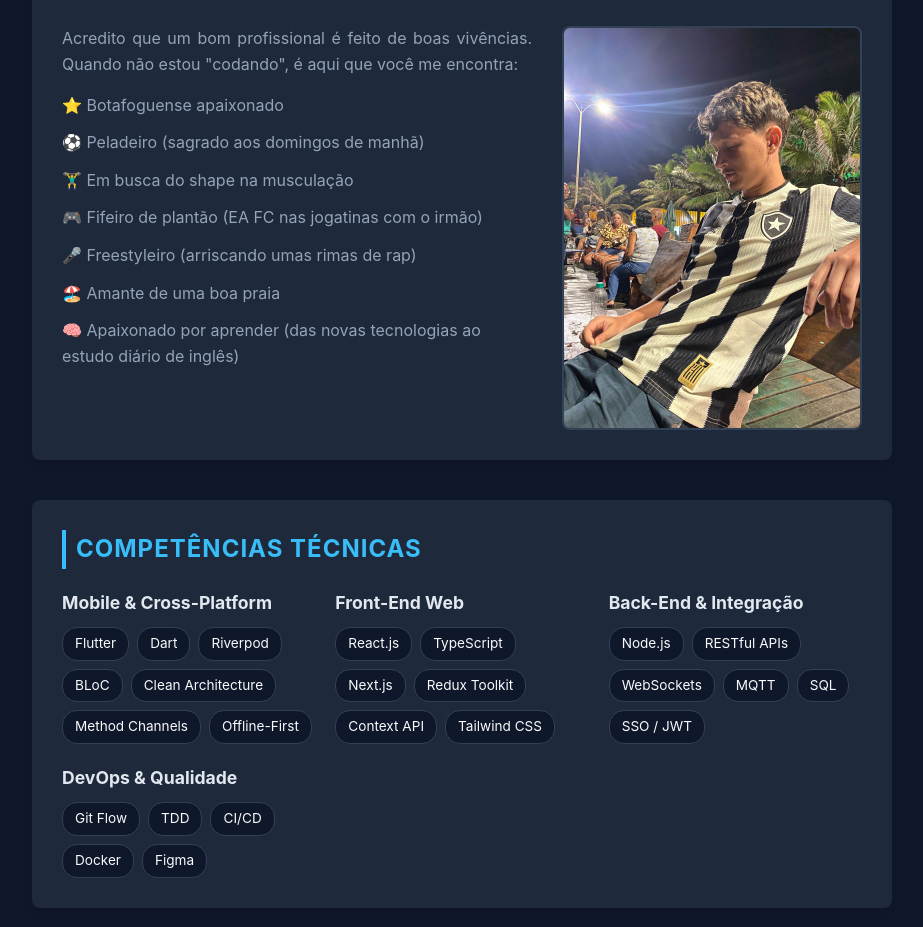
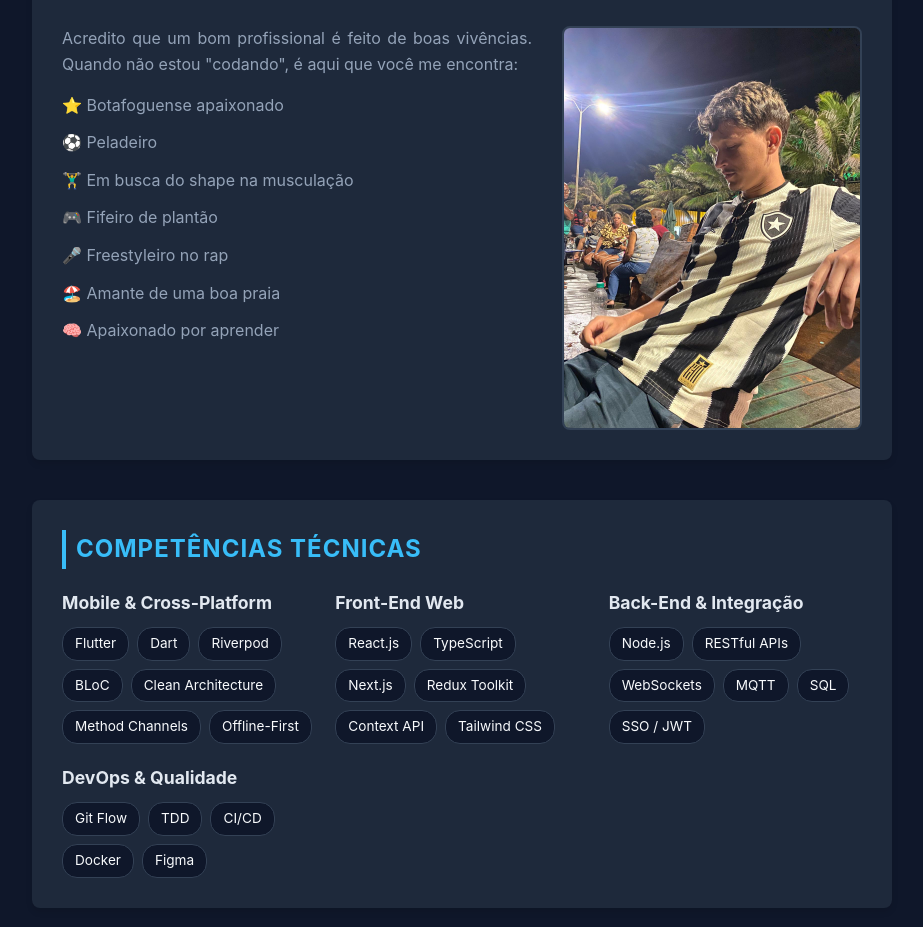
Before and after one commit to alessandrovirmond/alessandrovirmond.github.io, a plain HTML site: page index.html in a window 1280 px wide. Shown: the part 840-1767 px from the top of the page, without its empty margins (178-1101 px from the left). Drawn offline with Linux system fonts and the light colour scheme.

Commit message:
correções layout

```diff
--- a/index.html
+++ b/index.html
@@ -67,12 +67,12 @@
                 </p>
                 <ul class="hobbies-list">
                     <li>⭐ Botafoguense apaixonado</li>
-                    <li>⚽ Peladeiro (sagrado aos domingos de manhã)</li>
+                    <li>⚽ Peladeiro</li>
                     <li>🏋️‍♂️ Em busca do shape na musculação</li>
-                    <li>🎮 Fifeiro de plantão (EA FC nas jogatinas com o irmão)</li>
-                    <li>🎤 Freestyleiro (arriscando umas rimas de rap)</li>
+                    <li>🎮 Fifeiro de plantão</li>
+                    <li>🎤 Freestyleiro no rap</li>
                     <li>🏖️ Amante de uma boa praia</li>
-                    <li>🧠 Apaixonado por aprender (das novas tecnologias ao estudo diário de inglês)</li>
+                    <li>🧠 Apaixonado por aprender</li>
                 </ul>
             </div>
 
```
